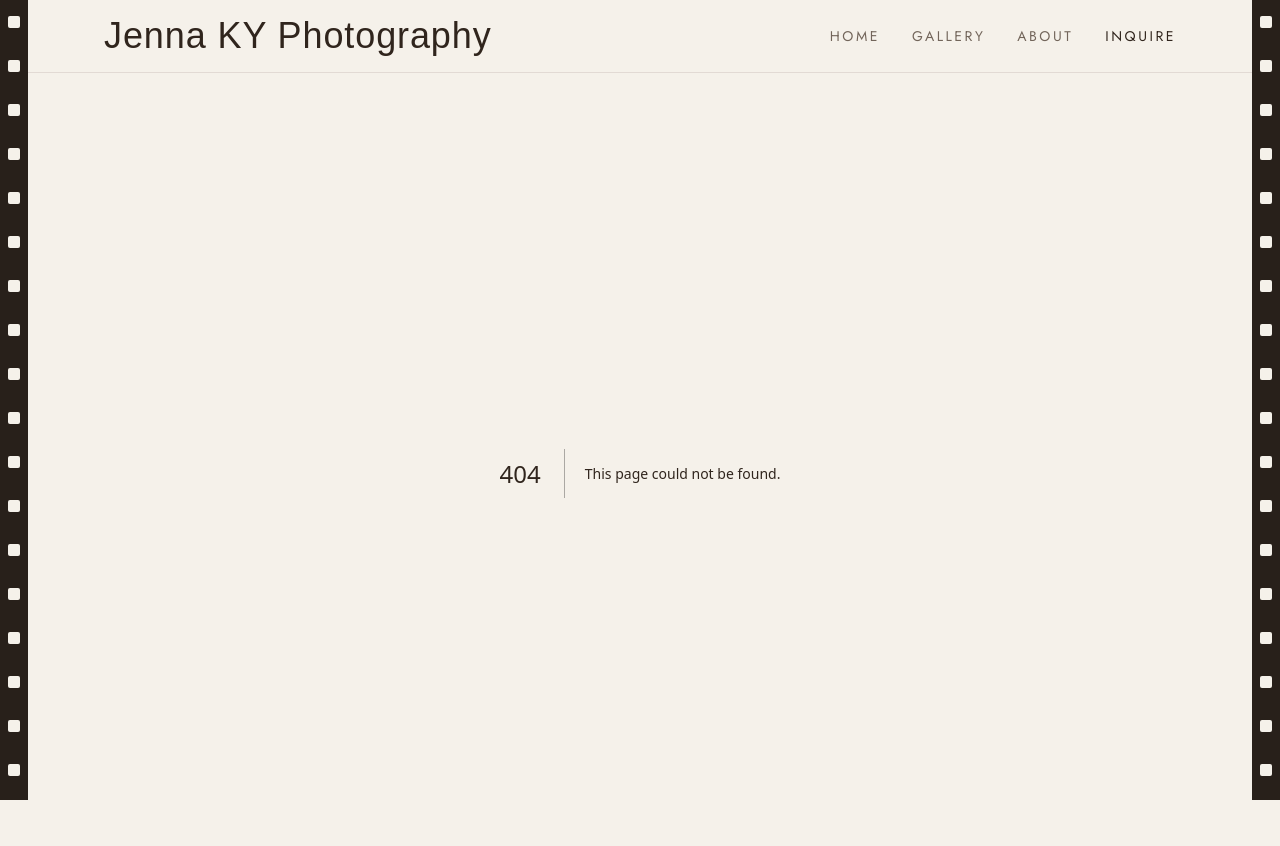
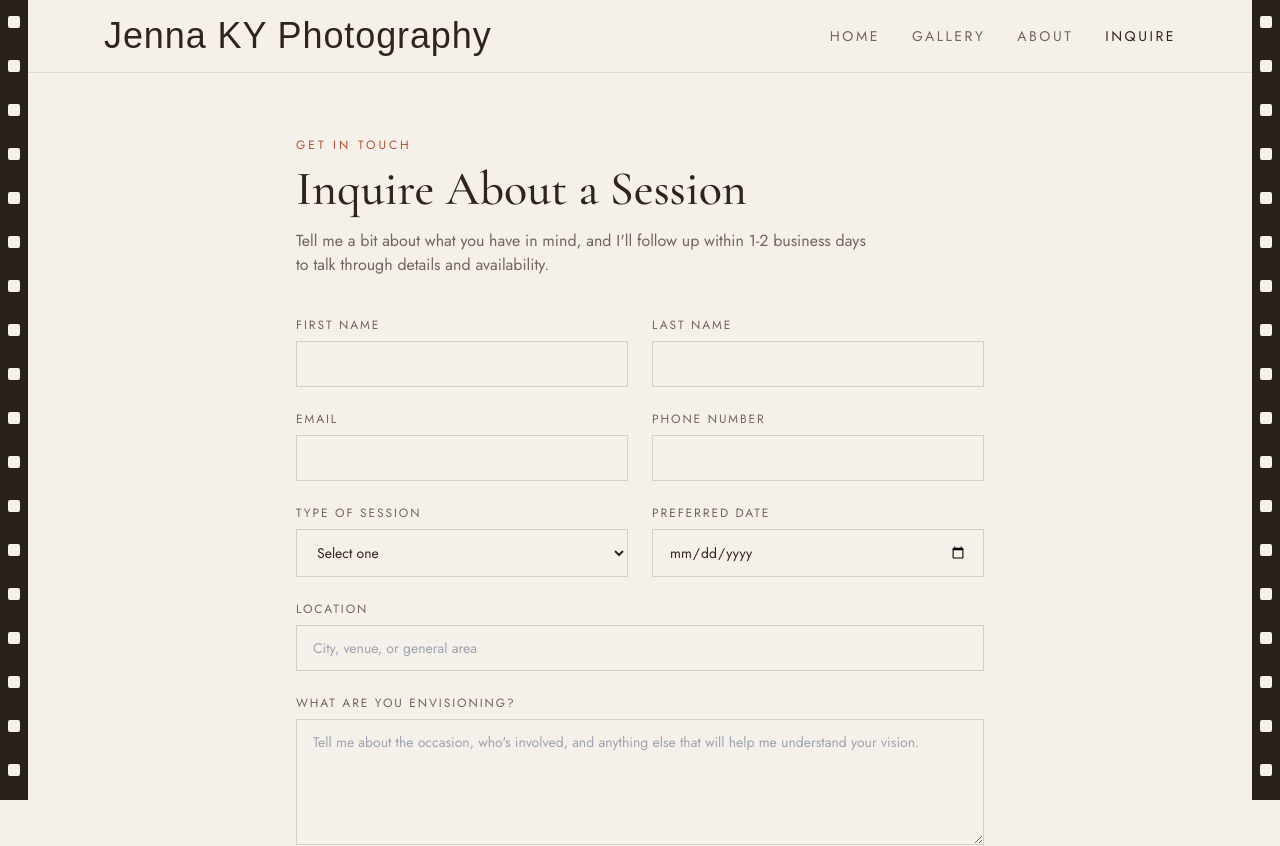
Before and after one commit to ndatexas/jenna-ky-photography, a Next.js app: page /inquire in a window 1280 px wide. Before the commit this address had no page. Shown: the top 846 px of the page. Built offline with nearby package versions, Linux system fonts and the light colour scheme; a web font is replaced by a local one.

Commit message:
Add /inquire page

```diff
--- /dev/null
+++ b/app/inquire/page.tsx
@@ -0,0 +1,9 @@
+import { InquireForm } from "@/components/inquire-form"
+
+export const metadata = {
+  title: "Inquire — Jenna KY Photography",
+}
+
+export default function InquirePage() {
+  return <InquireForm />
+}
```
